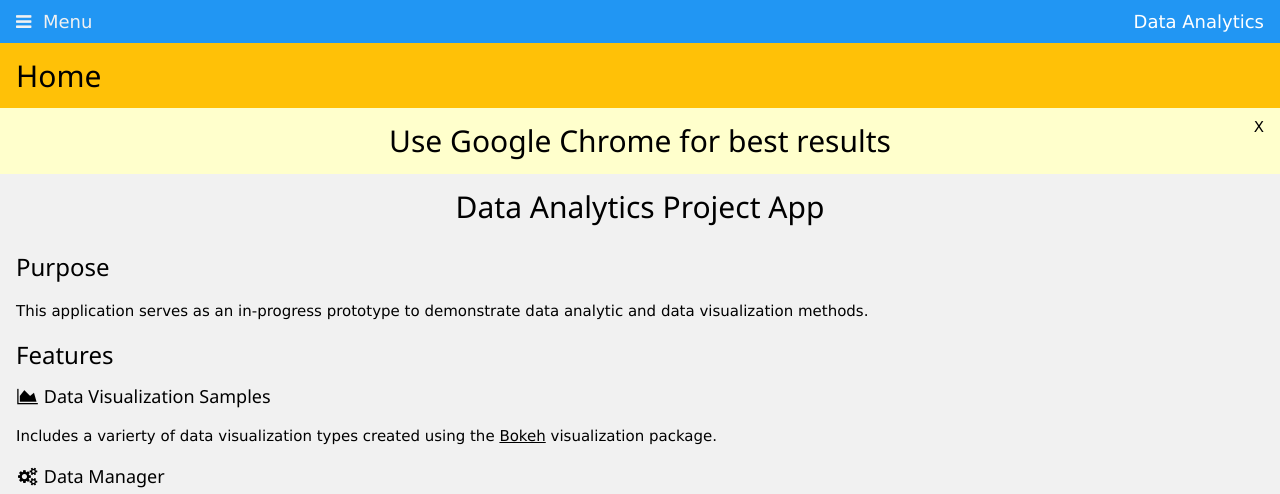
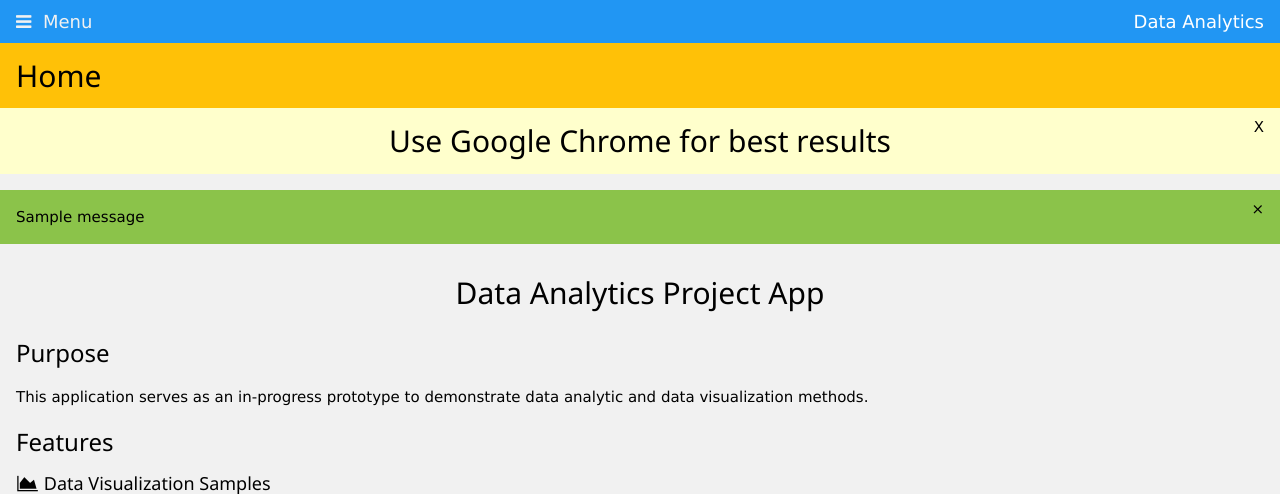
Before and after one commit to TerraX3000/data_analytics_app, a Flask app: page / in a window 1280 px wide. Shown: the top 494 px of the page. Run offline with Flask 3, Linux system fonts and the light colour scheme; tables that the repository leaves empty hold one stand-in row (values such as "Sample post"); one stand-in notice (Sample message) is shown; parts of the project's set-up code (start-up, migrations or seed data) failed here and were passed over.

Commit message:
Added display of flashed messages

```diff
--- a/main_app/datasetManager/routes.py
+++ b/main_app/datasetManager/routes.py
@@ -33,6 +33,7 @@ def display_datasetManager():
                 datasetName = uploadDatasetFormDetails.datasetName.data
                 comment = uploadDatasetFormDetails.comment.data
                 uploadDataset(datasetName, uploadedDatasetFile, comment)
+                flash("Dataset has been uploaded!", "success")
                 return redirect(url_for("datasetManager_bp.display_datasetManager"))
 
     printFormErrors(uploadDatasetFormDetails)
--- a/main_app/templates/datasetanalyzer.html
+++ b/main_app/templates/datasetanalyzer.html
@@ -24,6 +24,8 @@
         <h2>{{title}}</h2>
     </div>
 </div>
+
+{{ macro_display_flashed_messages() }}
 
 <div class="w3-container w3-center">
 </div>
--- a/main_app/templates/datasetmanager.html
+++ b/main_app/templates/datasetmanager.html
@@ -22,6 +22,8 @@
         <h2>{{title}}</h2>
     </div>
 </div>
+
+{{ macro_display_flashed_messages() }}
 
 <div class="w3-container w3-center">
 </div>
--- a/main_app/templates/home.html
+++ b/main_app/templates/home.html
@@ -10,6 +10,9 @@
     <span onclick="this.parentElement.style.display='none'" class="w3-button w3-display-topright">X</span>
     <h2>Use Google Chrome for best results</h2>
 </div>
+
+{{ macro_display_flashed_messages() }}
+
 <div class="w3-container w3-center">
     <h2>Data Analytics Project App</h2>
 </div>
--- a/main_app/templates/layout.html
+++ b/main_app/templates/layout.html
@@ -23,6 +23,29 @@
         font-family: "Raleway", sans-serif
     }
 </style> -->
+
+<!-- Macro to display flashed messaged -->
+{% macro macro_display_flashed_messages() %}
+<div>
+    {% with messages = get_flashed_messages(with_categories=true) %}
+    {% if messages %}
+    {% for category, message in messages %}
+    {% if category=='success' %}
+    <div class="w3-panel w3-padding-16 w3-display-container w3-light-green">
+        <span onclick="this.parentElement.style.display='none'" class="w3-button w3-display-topright">&times</span>
+        {{ message }}
+    </div>
+    {% elif category=='error' %}
+    <div class="w3-panel w3-padding-16 w3-display-container w3-light-red">
+        <span onclick="this.parentElement.style.display='none'" class="w3-button w3-display-topright">&times</span>
+        {{ message }}
+    </div>
+    {% endif %}
+    {% endfor %}
+    {% endif %}
+    {% endwith %}
+</div>
+{% endmacro %}
 
 <body class="w3-light-grey">
 
--- a/main_app/templates/researchinfo.html
+++ b/main_app/templates/researchinfo.html
@@ -22,6 +22,8 @@
         <h2>{{title}}</h2>
     </div>
 </div>
+
+{{ macro_display_flashed_messages() }}
 
 <div class="w3-container w3-center">
 </div>
--- a/main_app/templates/researchinfo_edit.html
+++ b/main_app/templates/researchinfo_edit.html
@@ -22,6 +22,8 @@
         <h2>{{title}}</h2>
     </div>
 </div>
+
+{{ macro_display_flashed_messages() }}
 
 <div class="w3-container w3-center">
 </div>
```
